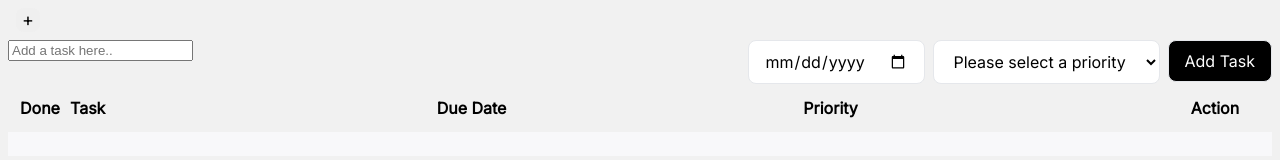
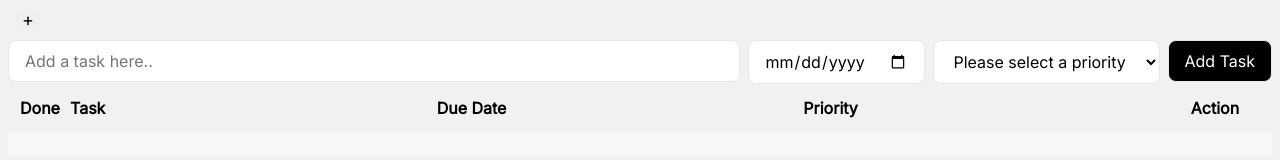
Before and after one commit to farisfitrijuraidi/to-do-list, a plain HTML site: page index.html in a window 1280 px wide. Drawn offline with Linux system fonts and the light colour scheme; a web font is replaced by a local one.

Commit message:
chore: force fresh build update

```diff
--- a/main.css
+++ b/main.css
@@ -132,8 +132,8 @@ input:focus {
     gap: var(--space-sm);
 }
 
-.divInput input[type="text"],
-input[type="date"],
+#title,
+#dueDate,
 select,
 .addTask-btn {
     flex-grow: 1;
@@ -144,8 +144,8 @@ select,
     font-family: var(--font-ui2);
 }
 
-input[type="text"],
-input[type="date"],
+#title,
+#dueDate,
 select {
     background-color: white;
     box-sizing: border-box;
@@ -163,7 +163,7 @@ select {
     background-color: rgb(51, 49, 49);
 }
 
-input[type="text"] {
+#title {
     cursor: text;
     width: 100%;
 }
```
Also changed, not shown: 1 other file.
